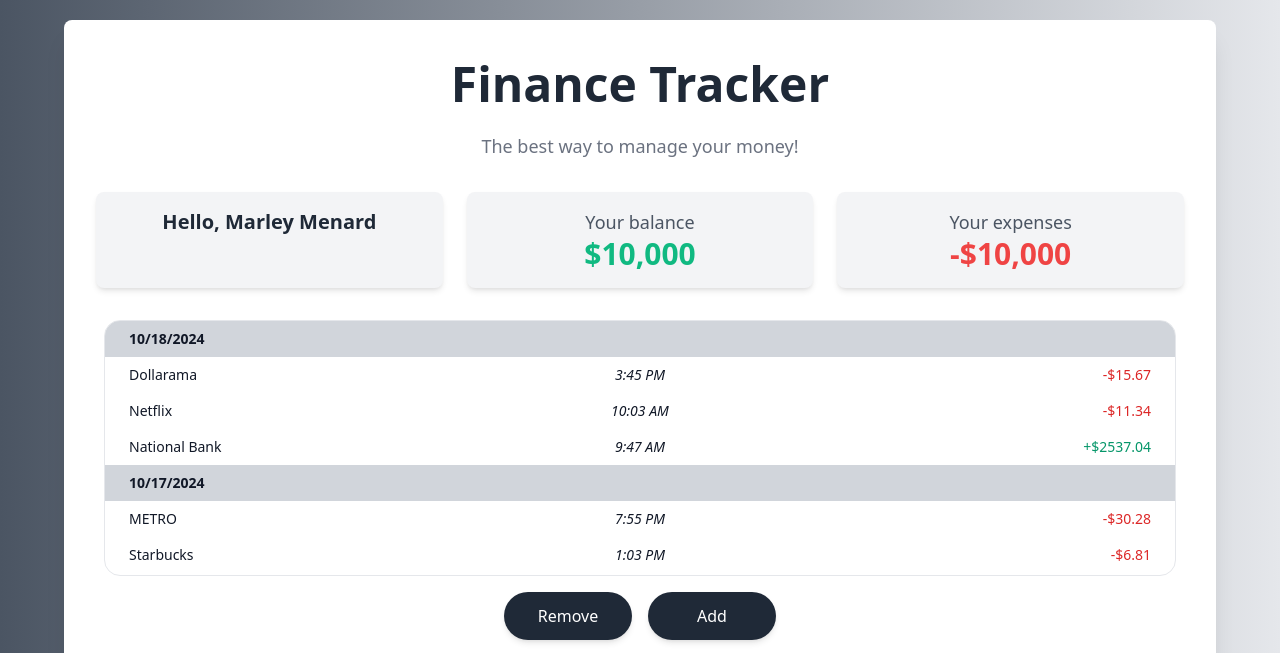
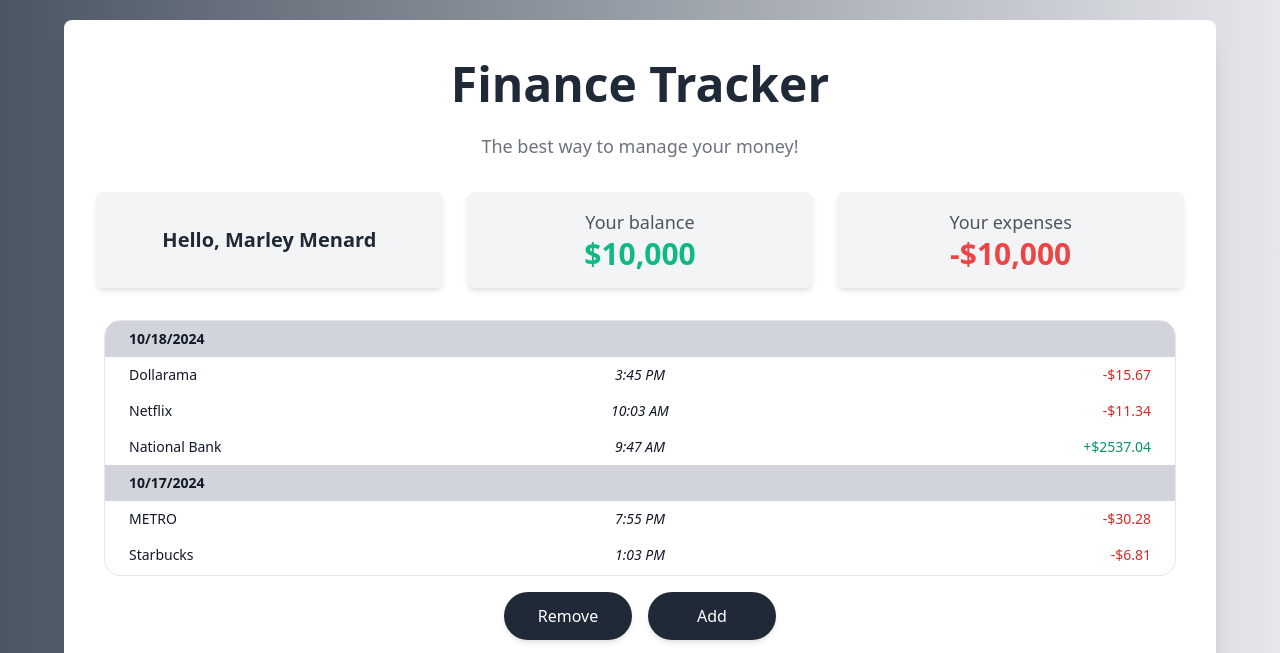
Before and after one commit to MaxChartier/Finance_Tracker, a website: page html/home.html in a window 1280 px wide. Shown: the top 653 px of the page. Drawn offline with nearby package versions, Linux system fonts and the light colour scheme.

Commit message:
Finally centered the name

```diff
--- a/html/home.html
+++ b/html/home.html
@@ -44,7 +44,7 @@
         <!-- Dashboard Section -->
         <div class="grid gap-6 lg:grid-cols-3 mb-8">
             <!-- Welcome Message -->
-            <div class="bg-gray-100 rounded-lg p-4 text-center shadow-md">
+            <div class="bg-gray-100 rounded-lg p-4 shadow-md flex items-center justify-center">
                 <p class="font-bold text-xl text-gray-800">Hello, Marley Menard</p>
             </div>
             <!-- Balance -->
```
